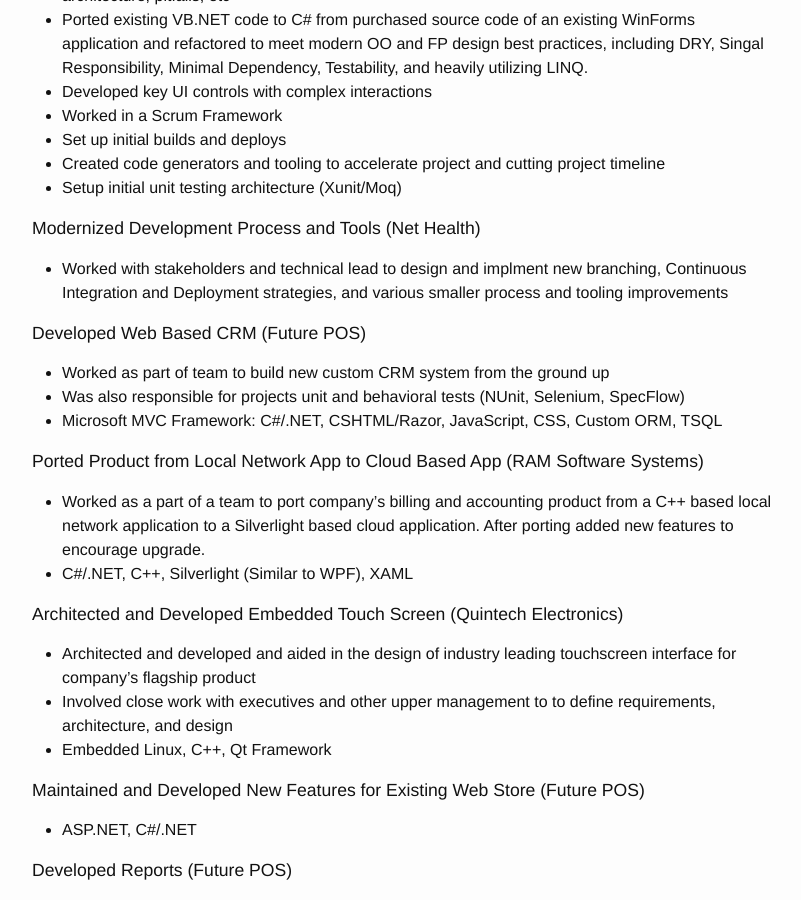
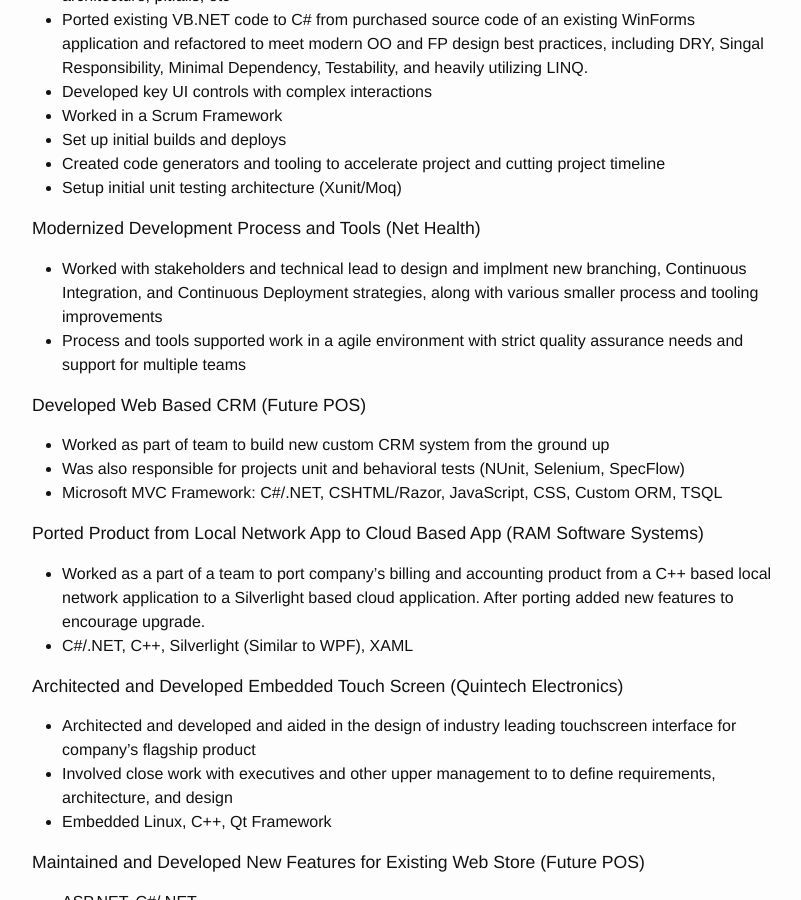
Before and after one commit to beattyml1/beattyml1.github.io, a Jekyll site: the page built from resume.md, in a window 1280 px wide and 900 px high, scrolled down 932 px. Shown: the whole window, without its empty margins (238-1039 px from the left). Built offline with Jekyll 4.4.1, drawn with Linux system fonts in a browser that asks for light colours.

Commit message:
Update resume.md

```diff
--- a/resume.md
+++ b/resume.md
@@ -39,7 +39,8 @@ Key Projects
 - Setup initial unit testing architecture (Xunit/Moq)
 
 ### Modernized Development Process and Tools (Net Health)
-- Worked with stakeholders and technical lead to design and implment new branching, Continuous Integration and Deployment strategies, and various smaller process and tooling improvements
+- Worked with stakeholders and technical lead to design and implment new branching, Continuous Integration, and Continuous Deployment strategies, along with various smaller process and tooling improvements
+- Process and tools supported work in a agile environment with strict quality assurance needs and support for multiple teams
 
 ### Developed Web Based CRM (Future POS)
 - Worked as part of team to build new custom CRM system from the ground up
```
